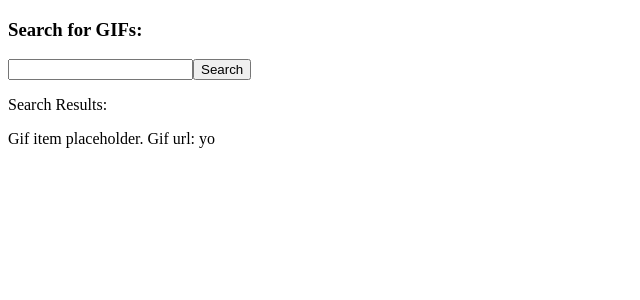
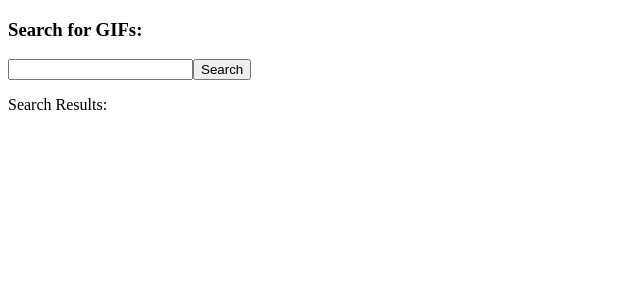
Before and after one commit to WSalinas315/group-giphy-saga-project, a React (Create React App) app: page / in a window 1280 px wide. Shown: the top 300 px of the page, without its empty margins (0-640 px from the left). Built offline with nearby package versions, Linux system fonts and the light colour scheme.

Commit message:
Removed placeholder data

```diff
--- a/src/index.js
+++ b/src/index.js
@@ -37,7 +37,7 @@ function* fetchFavorites(action) {
 }
 
 // search results reducer
-const searchResults = (state = [{url: 'yo', id: 0}], action) => {
+const searchResults = (state = [], action) => {
   switch(action.type) {
     case 'SET_SEARCH_RESULTS': return action.payload;
     case 'CLEAR_SEARCH_RESULTS': return [];
@@ -46,7 +46,7 @@ const searchResults = (state = [{url: 'yo', id: 0}], action) => {
 }
 
 // favorite GIFs reducer
-const favoriteGifs = (state = [{url: 'bro', id: 0}], action) => {
+const favoriteGifs = (state = [], action) => {
   switch(action.type) {
     case 'SET_FAVORITES': return action.payload;
     default: return state;
```
